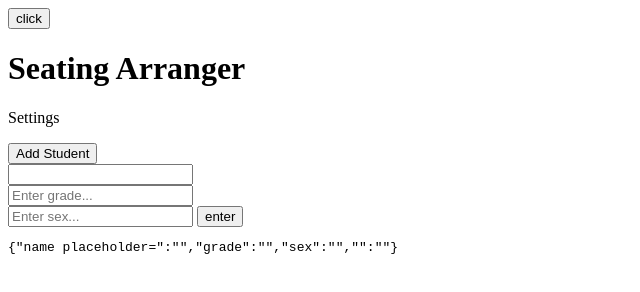
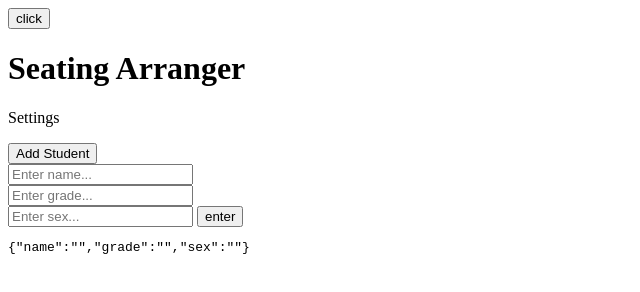
Before and after one commit to Browhatyoudoin/Just-take-a-seat--I-got-this, a plain HTML site: page index.html in a window 1280 px wide. Both pictures are taken after a click on the button "enter". Shown: the whole page, without its empty margins (0-640 px from the left). Drawn offline with Linux system fonts and the light colour scheme.

Commit message:
array logged

```diff
--- a/index.html
+++ b/index.html
@@ -16,7 +16,7 @@
     <button id="studentAdd">Add Student</button>
     <form id="dataForm">
     <div>
-      <input type="text" id="nameIn" name="name placeholder="Enter name..." />
+      <input type="text" id="nameIn" name="name" placeholder="Enter name..." />
       <br /><input
         type="text"
         id="gradeIn"
--- a/script.js
+++ b/script.js
@@ -15,8 +15,9 @@ function accessInfo(){
 
 function addStudent(){
     let form = document.getElementById("dataForm");
+    console.log(form);
     let formData = {};
-    for (let i = 0; i < form.elements.length; i++) {
+    for (let i = 0; i < form.elements.length-1; i++) {
         let element = form.elements[i];
         if (element.type !== "submit") {
             formData[element.name] = element.value;
```
